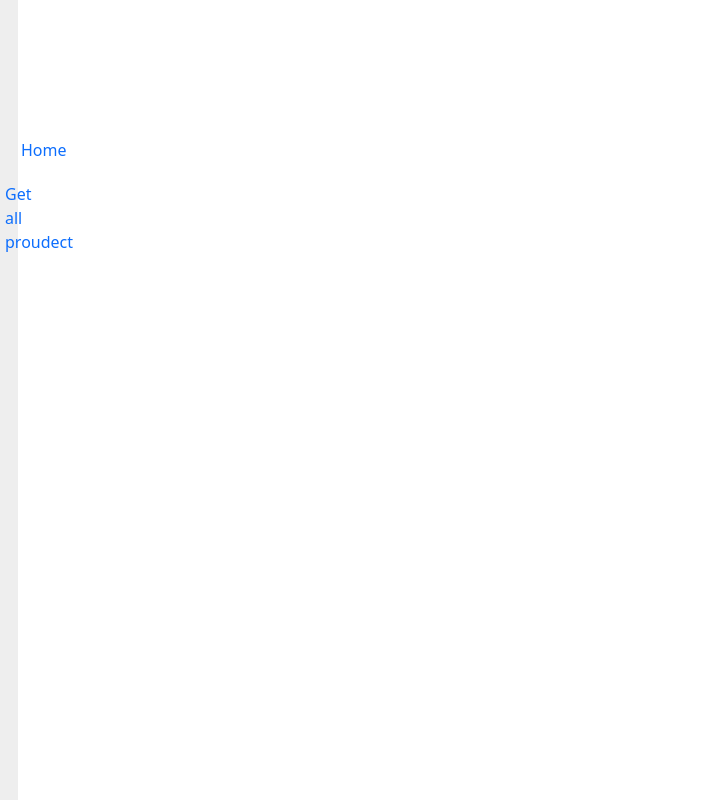
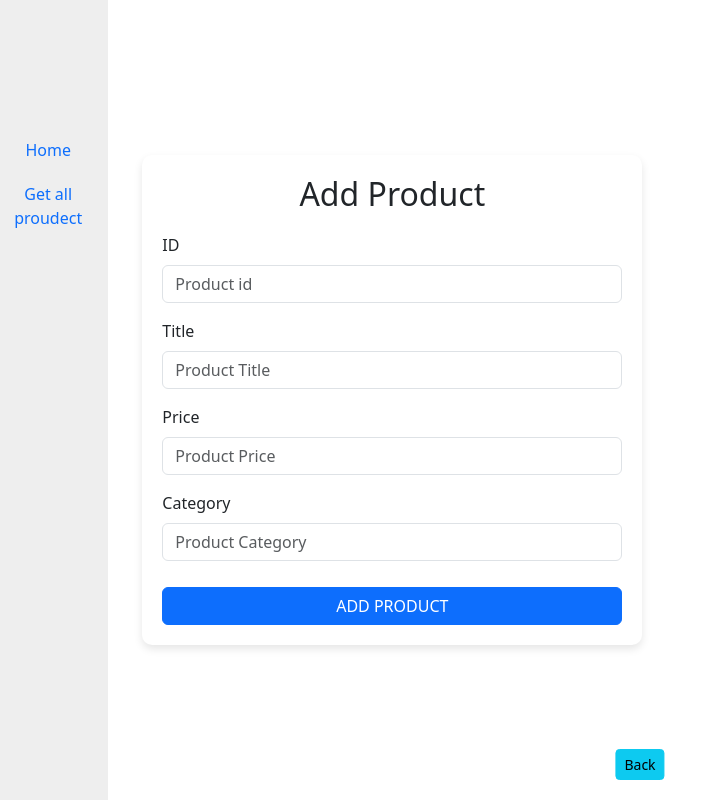
Before and after one commit to Engromeh/E-commers, a React (Vite) app in the folder E-commers-main/: page /Add in a window 1280 px wide. Shown: the whole page, without its empty margins (0-723 px from the left). Built offline with nearby package versions, Linux system fonts and the light colour scheme.

Commit message:
edit style view page  and style page add

```diff
--- a/E-commers-main/package.json
+++ b/E-commers-main/package.json
@@ -11,6 +11,7 @@
   },
   "dependencies": {
     "@tailwindcss/vite": "^4.0.0",
+    "axios": "^1.7.9",
     "bootstrap": "^5.3.3",
     "json-server": "^1.0.0-beta.3",
     "react": "^18.3.1",
--- a/E-commers-main/src/App.jsx
+++ b/E-commers-main/src/App.jsx
@@ -8,6 +8,8 @@ import Navbar from "./Component/Pages/Navbar/Navbar";
  import Slider from "./Component/Pages/Slider/Slider";
  import View from "./Component/Dashboard/Operations/View";
 import CardProducte from "./Component/Proudectes/ItemsHome/CardProducte/CardProducte";
+import Add from "./Component/Dashboard/Operations/Add";
+import Edit from "./Component/Dashboard/Operations/Edit";
 
 function App() {
   return (
@@ -18,7 +20,16 @@ function App() {
             <Sidebar />
           </div>
           <div className="col-10">
+
             <Routes>
+            <Route path="/Add" element={<Add />}/>
+            <Route path="/Dashbord" element={<Dashboard />}/>
+            <Route path="/proudect/:proudectId" element={<View />} />
+              <Route path="/proudect/:proudectId" element={<ProudectDetails />}/>
+              <Route path="/about" element={<Aboutus />} />
+              <Route path="/proudect/:proudectId" element={<Edit />}/>
+
+
               <Route
                 path="/"
                 element={
@@ -26,13 +37,12 @@ function App() {
                     <Navbar />
                     <Slider />
                     <CardProducte />
+
                   </>
                 }
               />
-              <Route path="/proudect/:proudectId" element={<View />} />
-              <Route path="/proudect/:proudectId" element={<ProudectDetails />}/>
-              <Route path="/about" element={<Aboutus />} />
-              <Route path="/Dashbord" element={<Dashboard />}/>
+
+
 
             </Routes>
           </div>
--- a/E-commers-main/src/Component/Dashboard/Operations/Add.jsx
+++ b/E-commers-main/src/Component/Dashboard/Operations/Add.jsx
@@ -0,0 +1,151 @@
+import axios from "axios";
+import { useState } from "react";
+import { Link, useNavigate } from "react-router-dom";
+
+const Add = () => {
+  const [title, settitle] = useState("");
+  const [price, setprice] = useState("");
+  const [category, setcategory] = useState("");
+  const [ID, setID] = useState("");
+  const [image, setimage] = useState(null);
+
+
+  const navigate = useNavigate();
+
+  const submiteof = (e) => {
+    e.preventDefault();
+    const handleImageChange = (e) => {
+      const file = e.target.files[0];
+      setImage(file);
+    };
+
+
+    axios
+      .post("http://localhost:3000/porudect", {
+        title: title,
+        price: price,
+        category: category,
+        id: ID,
+        image: image,
+      })
+      .then((data) => {
+        console.log(data);
+        navigate("/Dashbord");
+      })
+      .catch((error) => {
+        console.error("Error adding product:", error);
+      });
+  };
+
+  return (
+    <div
+      style={{
+        display: "flex",
+        justifyContent: "center",
+        alignItems: "center",
+        minHeight: "100vh",
+        padding: "20px",
+        width:"544px",
+      }}
+    >
+      <form
+        onSubmit={submiteof}
+        style={{
+          width: "100%",
+          maxWidth: "500px",
+          backgroundColor: "#fff",
+          padding: "20px",
+          borderRadius: "10px",
+          boxShadow: "0 4px 8px rgba(0, 0, 0, 0.1)",
+        }}
+      >
+        <h2 style={{ textAlign: "center", marginBottom: "20px" }}>
+          Add Product
+        </h2>
+        <div className="mb-3">
+          <label htmlFor="idProudect" className="form-label">
+            ID
+          </label>
+          <input
+            type="number"
+            className="form-control"
+            id="idProudect"
+            placeholder="Product id"
+            value={ID}
+            onChange={(e) => setID(e.target.value)}
+            required
+          />
+        </div>
+        <div className="mb-3">
+          <label htmlFor="ProudectTitel" className="form-label">
+            Title
+          </label>
+          <input
+            type="text"
+            className="form-control"
+            id="ProudectTitel"
+            placeholder="Product Title"
+            value={title}
+            onChange={(e) => settitle(e.target.value)}
+            required
+          />
+        </div>
+        <div className="mb-3">
+          <label htmlFor="PriseProudect" className="form-label">
+            Price
+          </label>
+          <input
+            type="number"
+            className="form-control"
+            id="PriseProudect"
+            placeholder="Product Price"
+            value={price}
+            onChange={(e) => setprice(e.target.value)}
+            required
+          />
+        </div>
+        <div className="mb-3">
+          <label htmlFor="ProudectCategory" className="form-label">
+            Category
+          </label>
+          <input
+            type="text"
+            className="form-control"
+            id="ProudectCategory"
+            placeholder="Product Category"
+            value={category}
+            onChange={(e) => setcategory(e.target.value)}
+            required
+          />
+        </div>
+        {/* <div className="mb-3">
+        <label for="formFileLg" class="form-label">Image</label>
+  <input class="form-control form-control-lg" id="formFileLg" type="file"  value={image}
+            onChange={(e) => setimage(e.target.value)} />
+        </div> */}
+        <button
+          type="submit"
+          className="btn btn-primary"
+          style={{ width: "100%", marginTop: "10px" }}
+        >
+          Add Product
+        </button>
+      </form>
+      <Link
+        className="btn btn-info btn-sm"
+        to={"/Dashbord"}
+        style={{
+          position: "absolute",
+       bottom: "20px",
+          left: "50%",
+          transform: "translateX(-50%)",
+          textDecoration: "none",
+        }}
+      >
+        Back
+      </Link>
+    </div>
+  );
+};
+
+export default Add;
--- a/E-commers-main/src/Component/Dashboard/Operations/Edit.jsx
+++ b/E-commers-main/src/Component/Dashboard/Operations/Edit.jsx
@@ -0,0 +1,123 @@
+import React, { useState, useEffect } from "react";
+import { useNavigate, useParams } from "react-router-dom";
+import axios from "axios";
+
+const Edit = () => {
+  const [title, setTitle] = useState("");
+  const [price, setPrice] = useState("");
+  const [category, setCategory] = useState("");
+  const [description, setDescription] = useState("");
+  const [image, setImage] = useState("");
+  const navigate = useNavigate();
+  const { proudectId } = useParams(); // جلب ID المنتج من الرابط
+
+  // جلب البيانات الحالية للمنتج
+  useEffect(() => {
+    axios
+      .get(`http://localhost:3000/porudect/${proudectId}`)
+      .then((response) => {
+        const { title, price, category, description, image } = response.data;
+        setTitle(title);
+        setPrice(price);
+        setCategory(category);
+        setDescription(description);
+        setImage(image);
+      })
+      .catch((error) => {
+        console.error("Error fetching product data:", error);
+      });
+  }, [proudectId]);
+
+  // تحديث بيانات المنتج عند الضغط على "Update"
+  const submitHandler = (e) => {
+    e.preventDefault();
+
+    axios
+      .put(`http://localhost:3000/porudect/${proudectId}`, {
+        title,
+        price,
+        category,
+        description,
+        image,
+      })
+      .then(() => {
+        alert("Product updated successfully!");
+        navigate("/Dashbord");
+      })
+      .catch((error) => {
+        console.error("Error updating product:", error);
+        alert("Failed to update product.");
+      });
+  };
+
+  return (
+    <div className="container mt-4">
+      <h2 className="text-center mb-4">Edit Product</h2>
+      <form onSubmit={submitHandler}>
+        {image && (
+          <div className="text-center mb-3">
+            <img
+              src={image}
+              alt="Product"
+              className="img-thumbnail"
+              style={{ maxWidth: "200px", height: "auto" }}
+            />
+          </div>
+        )}
+        <div className="mb-3">
+          <label htmlFor="ProudectTitle" className="form-label">
+            Title
+          </label>
+          <input
+            type="text"
+            className="form-control"
+            id="ProudectTitle"
+            value={title}
+            onChange={(e) => setTitle(e.target.value)}
+          />
+        </div>
+        <div className="mb-3">
+          <label htmlFor="ProudectDescription" className="form-label">
+            Description
+          </label>
+          <textarea
+            className="form-control"
+            id="ProudectDescription"
+            value={description}
+            onChange={(e) => setDescription(e.target.value)}
+            rows={3}
+          />
+        </div>
+        <div className="mb-3">
+          <label htmlFor="ProudectPrice" className="form-label">
+            Price
+          </label>
+          <input
+            type="number"
+            className="form-control"
+            id="ProudectPrice"
+            value={price}
+            onChange={(e) => setPrice(e.target.value)}
+          />
+        </div>
+        <div className="mb-3">
+          <label htmlFor="ProudectCategory" className="form-label">
+            Category
+          </label>
+          <input
+            type="text"
+            className="form-control"
+            id="ProudectCategory"
+            value={category}
+            onChange={(e) => setCategory(e.target.value)}
+          />
+        </div>
+        <button type="submit" className="btn btn-primary">
+          Update Product
+        </button>
+      </form>
+    </div>
+  );
+};
+
+export default Edit;
--- a/E-commers-main/src/Component/Dashboard/Operations/View.jsx
+++ b/E-commers-main/src/Component/Dashboard/Operations/View.jsx
@@ -1,5 +1,5 @@
 import React, { useState, useEffect } from "react";
-import { useParams } from "react-router-dom";
+import { Link, useParams } from "react-router-dom";
 import Carddetails from "../../Proudectes/ItemsDetelis/Carddetails/Carddetails";
 
 const View = () => {
@@ -14,6 +14,9 @@ const View = () => {
   return (
     <>
       <Carddetails proudectes={Viewpro} />
+      <Link    className="btn btn-info btn-sm"    to={"/Dashbord"} style={{ marginTop: "-55px", textDecoration: "none" ,  marginLeft:"72%" }}>
+        Back
+      </Link>
     </>
   );
 };
--- a/E-commers-main/src/Component/Dashboard/Pages/Table.jsx
+++ b/E-commers-main/src/Component/Dashboard/Pages/Table.jsx
@@ -37,7 +37,7 @@ const Table = () => {
 
   return (
     <div style={{ margin: "8rem auto", maxWidth: "90%" }}>
-      <button className="btn btn-primary mb-4">Add New Product</button>
+      <Link className="btn btn-primary mb-4" to={"/Add"} >Add New Product</Link>;
 
       <table className="table table-striped table-hover">
         <thead>
@@ -62,7 +62,8 @@ const Table = () => {
                   >
                     View
                   </Link>
-                  <button className="btn btn-info btn-sm">Edit</button>
+                  <Link className="btn btn-info btn-sm"                     to={`/proudect/${pr.id}`}
+>Edit</Link>
                   <button
                     className="btn btn-danger btn-sm"
                     onClick={() => deletitem(pr.id)}
--- a/E-commers-main/src/Component/Proudectes/ItemsDetelis/ProudectDetails/ProudectDetails.jsx
+++ b/E-commers-main/src/Component/Proudectes/ItemsDetelis/ProudectDetails/ProudectDetails.jsx
@@ -20,8 +20,9 @@ const ProudectDetails = () => {
     <>
       <h2>Hello everybody</h2>
       <Carddetails proudectes={proudectes} />
-      <Link to={"/"}>Back</Link>
-    </>
+<Link    className="btn btn-info btn-sm"    to={"/"} style={{ marginTop: "-25px", textDecoration: "none" }}>
+        Back
+      </Link>    </>
   );
 };
 
```
Also changed, not shown: E-commers-main/Api/Db.json (+20 -12 lines), E-commers-main/src/Component/Proudectes/ItemsDetelis/Carddetails/Carddetails.jsx (+23 -14 lines), 1 other file (tests, documents, lock files or other folders).
